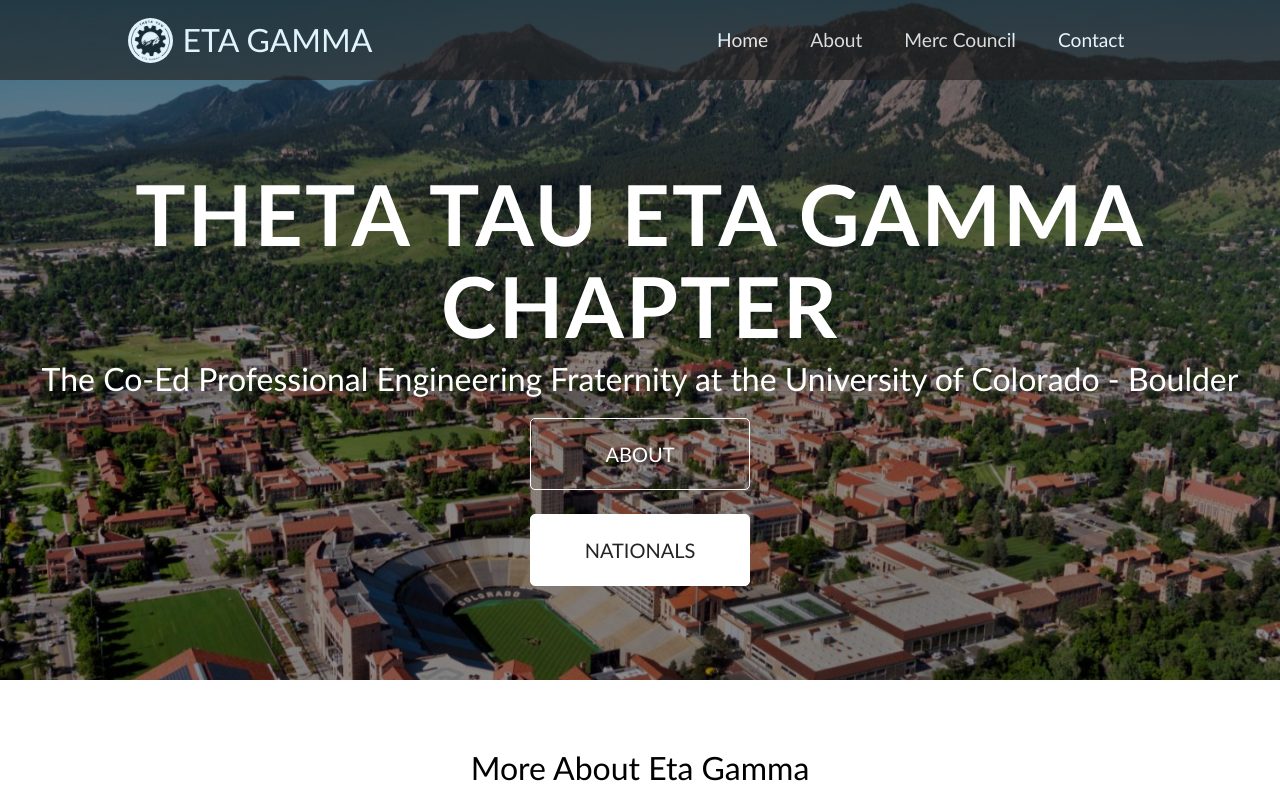
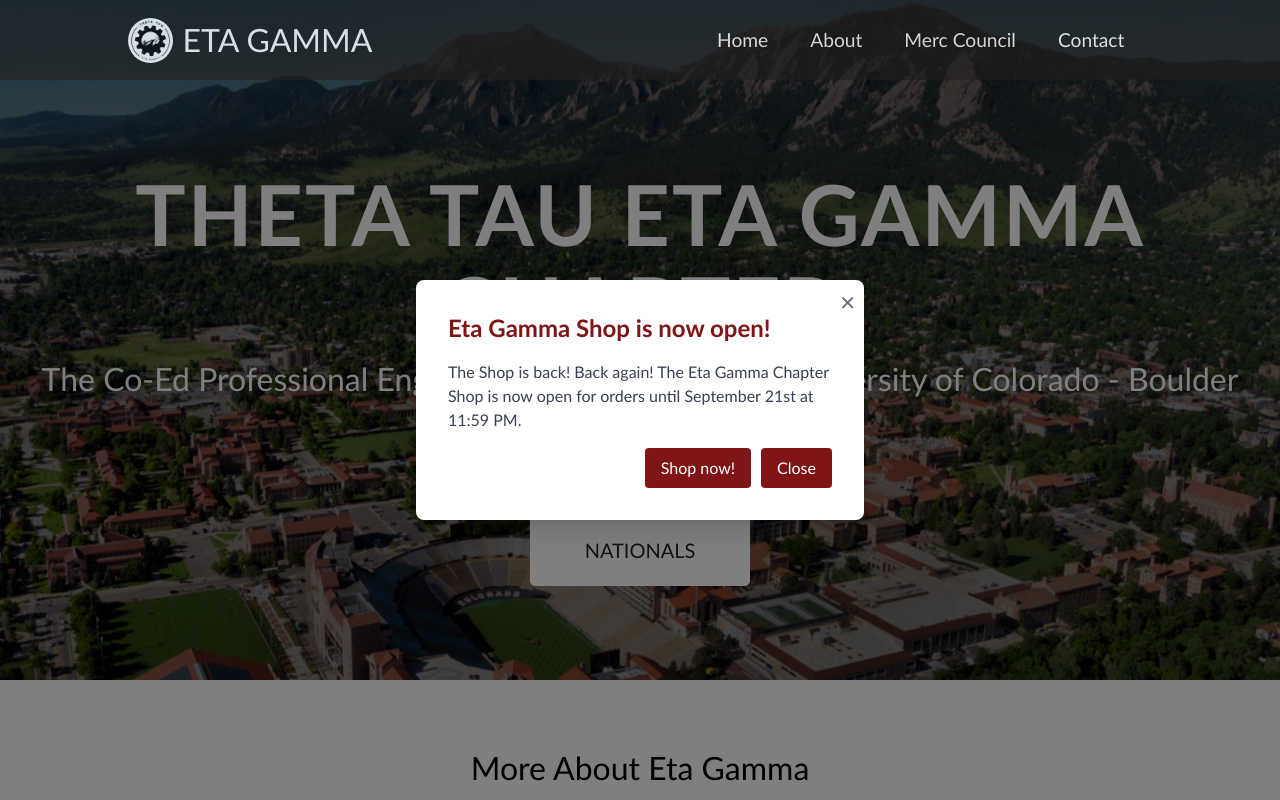
Before and after one commit to BoulderThetaTau/TT_Website, a React (Create React App) app: page / in a window 1280 px wide. Shown: the top 800 px of the page. Built offline with nearby package versions, Linux system fonts and the light colour scheme.

Commit message:
Added Eta Gamma Shop Link

```diff
--- a/src/Components/Footer.js
+++ b/src/Components/Footer.js
@@ -73,6 +73,7 @@
             </div>
             <div className='footer-link-items-socials'>
                 <Link to='https://store.thetatau.org/' target='_blank' className='socials-items'>Theta Tau Shop</Link>
+                <Link to='https://thetatau25.itemorder.com/' target='_blank' className='socials-items'>Chapter Shop</Link>
                 <div className="social-icons">
                 <Link className="social-icon-link instagram"
                 to='https://www.instagram.com/boulderthetatau?igsh=eGpweWNub3dpc2I0'
--- a/src/Components/modules/WelcomePopup.jsx
+++ b/src/Components/modules/WelcomePopup.jsx
@@ -30,18 +30,25 @@
         >
           ✕
         </button>
-        <h2 className="text-2xl font-bold text-thetaTauRed mb-4">Spring 2025 Regional Conference</h2>
+        <h2 className="text-2xl font-bold text-thetaTauRed mb-4">Eta Gamma Shop is now open!</h2>
         <p className="text-gray-700 mb-4">
-          This weekend, we're hosting the Spring 2025 Regional Conference!
-          You can find more information <a href="https://drive.google.com/file/d/1U42tsnTio3A_xuyYTKJ8cAPlc7YHPYTs/view?usp=sharing" className="text-thetaTauRed hover:text-thetaTauRed/80" target='_blank' rel='noreferrer'>here</a>.
+          The Shop is back! Back again! The Eta Gamma Chapter Shop is now open for orders until September 21st at 11:59 PM.
         </p>
         <div className="flex justify-end">
+          <button
+            onClick={() => window.open('https://thetatau25.itemorder.com/', '_blank')}
+            className="bg-thetaTauRed text-white px-4 py-2 rounded hover:bg-red-900 transition-colors"
+            style={{ marginRight: '10px' }}
+          >
+            Shop now!
+          </button>
           <button
             onClick={closePopup}
             className="bg-thetaTauRed text-white px-4 py-2 rounded hover:bg-red-900 transition-colors"
           >
-            Got it!
+            Close
           </button>
+
         </div>
       </div>
     </div>
--- a/src/Components/pages/Home.js
+++ b/src/Components/pages/Home.js
@@ -2,10 +2,11 @@
 import '../../App.css';
 import HeroSection from '../HeroSection';
 import Cards from '../Cards';
+import WelcomePopup from '../modules/WelcomePopup';
 function Home (){
     return(
         <>
-            {/* <WelcomePopup /> Regionals 2025, no longer needed */}
+            <WelcomePopup />
             <HeroSection />
             <Cards />
         </>
```
Also changed, not shown: 7 other files (tests, documents, lock files or other folders).
